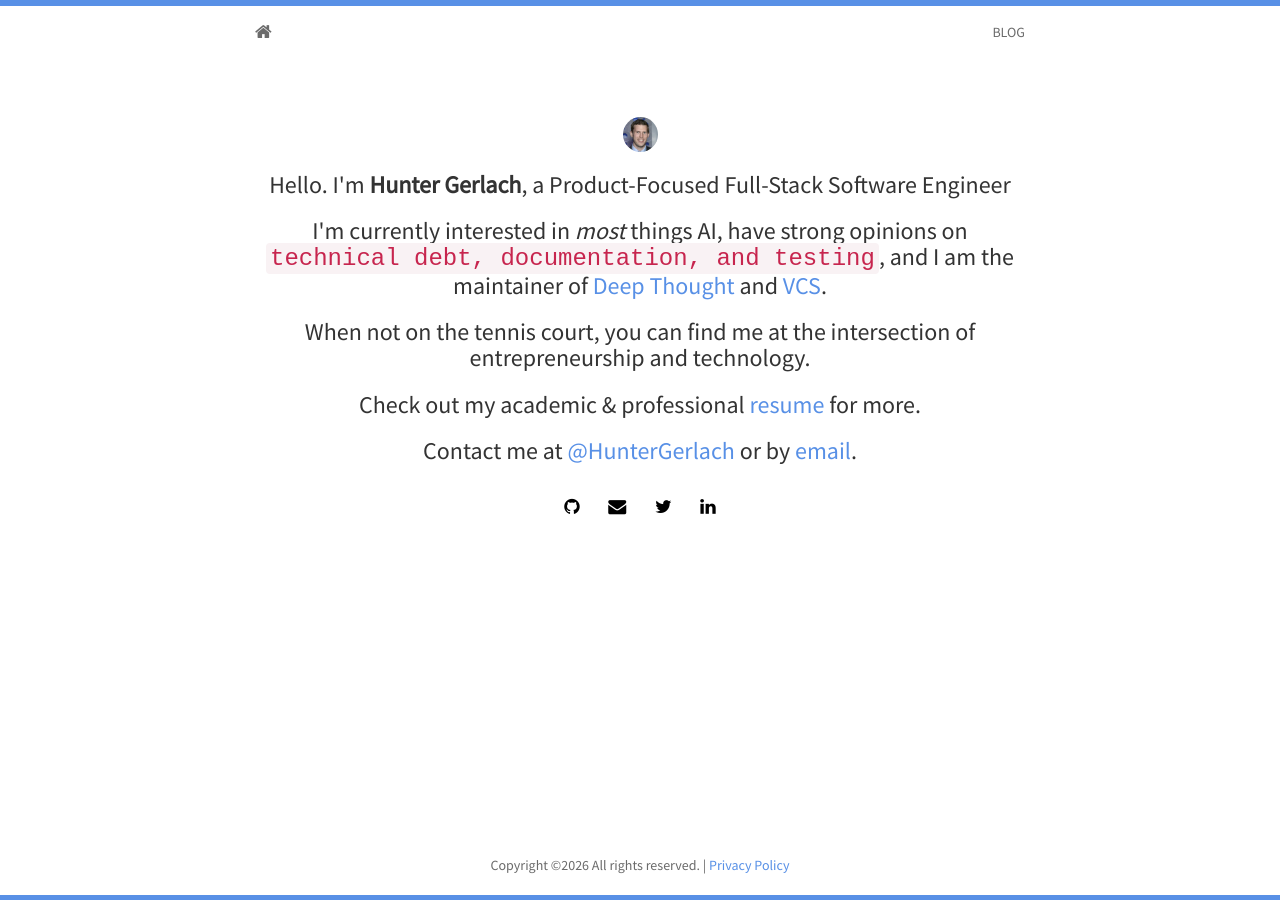
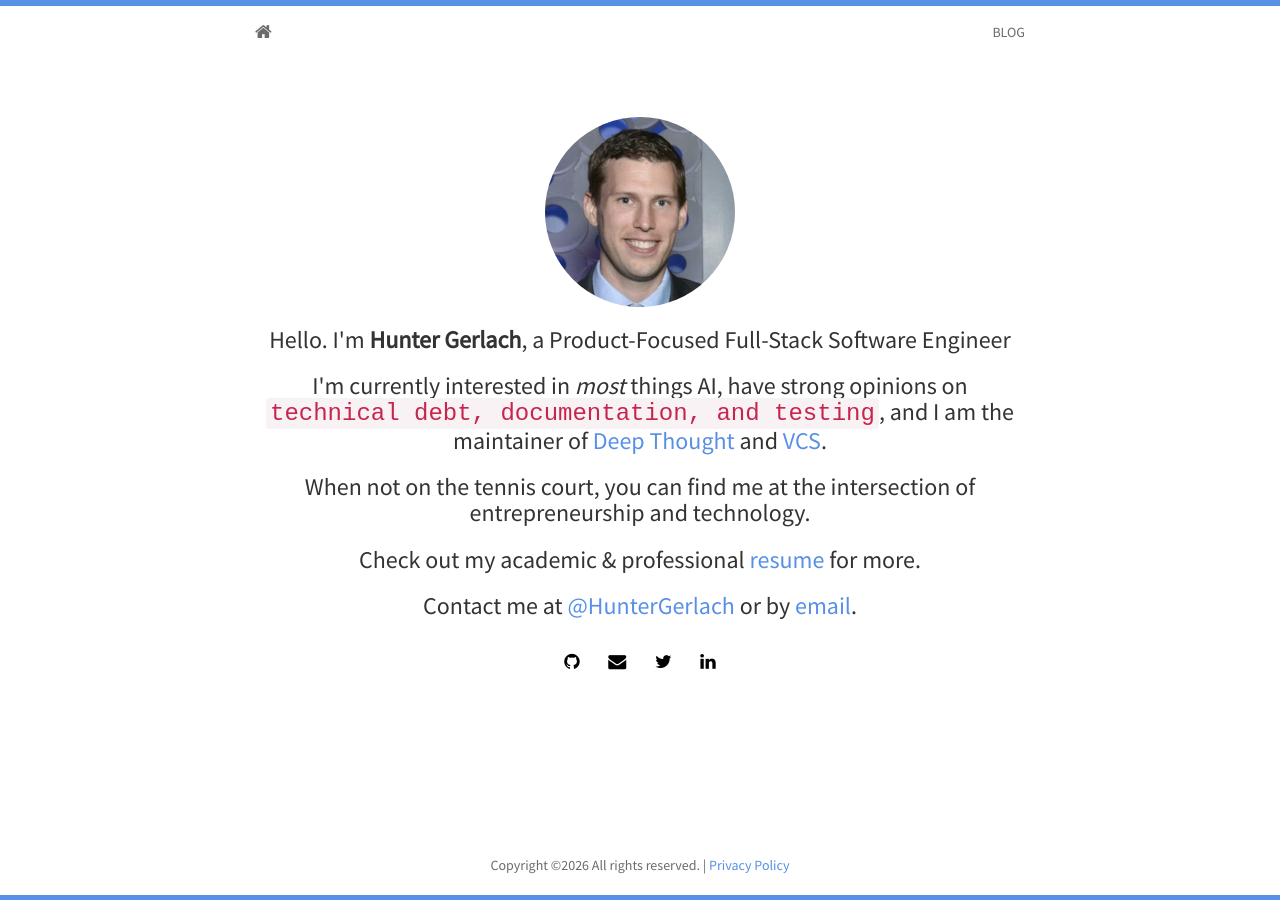
Before and after one commit to HunterGerlach/www.huntergerlach.com, a Jekyll site: the page built from index.html, in a window 1280 px wide. Built offline with Jekyll 4.4.1, drawn with Linux system fonts in a browser that asks for light colours; nearby versions of some CDN libraries; the list of posts is cut into pages by our own code.

Commit message:
Fix CSS bugs and improve hover feedback
- Fix comments.css selector that applied 2.5em sizing to all images
- Fix invalid padding-top: -10px in main.css
- Flatten CSS nesting syntax for browser compatibility
- Add hover color change to nav links, brand, and social icons
- Add transition: color 0.2s to all interactive elements
- Remove commented-out CSS and dead footer div
- Apply footer border directly to footer element

```diff
--- a/_includes/footer.html
+++ b/_includes/footer.html
@@ -5,4 +5,3 @@
         </div>
     </div>
 </footer>
-<div class="footer"></div>
--- a/static/css/comments.css
+++ b/static/css/comments.css
@@ -11,7 +11,7 @@
         border-top: 1px solid #aaa;
 }
 
-#gh-comments-list > li > a.user, img {
+#gh-comments-list > li > a.user {
             width: 2.5em;
             height: 2.5em;
             overflow: hidden;
@@ -30,10 +30,10 @@
             text-align: right;
             font-size: .6em;
             opacity: .5;
-
-            &:hover {
-                opacity: 1;
-            }
+            transition: opacity 0.2s;
+}
+#gh-comments-list > li > a.comment-url:hover {
+            opacity: 1;
 }
 
 #gh-comments-list > li > .comment-content {
@@ -45,12 +45,11 @@
     background: #000;
     color: #fff;
     padding: 1rem;
-
-    a {
-        color: #fff;
-        border-bottom-color: #fff;
-        outline-color: #fff;
-    }
+}
+#leave-a-comment a {
+    color: #fff;
+    border-bottom-color: #fff;
+    outline-color: #fff;
 }
 
 #no-comments-found {
--- a/static/css/main.css
+++ b/static/css/main.css
@@ -1,22 +1,18 @@
-/* Main page with stikky-footer
+/* Main page with sticky footer
 -------------------------------------------------- */
 html,
 body {
   height: 100%;
   background-color: #fff;
   font-family: 'Source Sans Pro', sans-serif;
-  /* The html and body elements cannot have any padding or margin. */
-  border-top: 3px solid #5890e6;/*#27A822;*/
+  border-top: 3px solid #5890e6;
 }
 /* Wrapper for page content to push down footer */
 #wrap {
   padding-bottom: 50px;
   min-height: 100%;
   height: auto;
-  /* Negative indent footer by its height */
   margin: 0 auto -65px;
-  /* Pad bottom by footer height */
-  /*padding: 0 0 60px;*/
 }
 
 /* Navbar
@@ -31,25 +27,27 @@
 }
 .navbar-default .navbar-brand {
   color: #6b6b6b;
+  transition: color 0.2s;
 }
 .navbar-default .navbar-brand:hover, .navbar-default .navbar-brand:focus {
-  color: #6b6b6b;
+  color: #5890e6;
 }
 .navbar-default .navbar-text {
   color: #6b6b6b;
 }
 .navbar-default .navbar-nav > li > a {
   color: #6b6b6b;
+  transition: color 0.2s;
 }
 .navbar-default .navbar-nav > li > a:hover, .navbar-default .navbar-nav > li > a:focus {
-  color: #6b6b6b;
+  color: #5890e6;
 }
 .navbar-default .navbar-nav > .active > a, .navbar-default .navbar-nav > .active > a:hover, .navbar-default .navbar-nav > .active > a:focus {
-  color: #6b6b6b;
+  color: #5890e6;
   background-color: #ffffff;
 }
 .navbar-default .navbar-nav > .open > a, .navbar-default .navbar-nav > .open > a:hover, .navbar-default .navbar-nav > .open > a:focus {
-  color: #6b6b6b;
+  color: #5890e6;
   background-color: #ffffff;
 }
 .navbar-default .navbar-toggle {
@@ -69,17 +67,17 @@
   color: #6b6b6b;
 }
 .navbar-default .navbar-link:hover {
-  color: #6b6b6b;
+  color: #5890e6;
 }
 @media (max-width: 767px) {
   .navbar-default .navbar-nav .open .dropdown-menu > li > a {
     color: #6b6b6b;
   }
   .navbar-default .navbar-nav .open .dropdown-menu > li > a:hover, .navbar-default .navbar-nav .open .dropdown-menu > li > a:focus {
-    color: #6b6b6b;
+    color: #5890e6;
   }
   .navbar-default .navbar-nav .open .dropdown-menu > .active > a, .navbar-default .navbar-nav .open .dropdown-menu > .active > a:hover, .navbar-default .navbar-nav .open .dropdown-menu > .active > a:focus {
-    color: #6b6b6b;
+    color: #5890e6;
     background-color: #ffffff;
   }
 }
@@ -96,10 +94,11 @@
   margin: 20px 0;
 }
 .container a {
-  color: #5890e6;/*#27A822;*/
+  color: #5890e6;
+  transition: color 0.2s;
 }
 .container a:hover {
-  color: #56b1ff;/*#267723;*/
+  color: #56b1ff;
 }
 .img-responsive {
  display: block;
@@ -120,16 +119,15 @@
   font-size: 15px;
 }
 .panel-default h4 a, h5 a {
-  color: #5890e6;/*#27A822;*/
+  color: #5890e6;
 }
 .panel-default h4 a:hover, h5 a:hover {
-  color: #56b1ff;/*#267723;*/
+  color: #56b1ff;
 }
 .panel{
   border-style: none;
 }
 .panel-body {
-  padding-top: -10px;
   text-align: left;
 }
 .social {
@@ -138,6 +136,10 @@
 }
 .social h4 > a {
   color: #000000;
+  transition: color 0.2s;
+}
+.social h4 > a:hover {
+  color: #5890e6;
 }
 .avatar {
   padding-top: 5%;
@@ -168,18 +170,9 @@
 /* Footer
 -------------------------------------------------- */
 
-.footer {
-  text-decoration: none !important;
-}
 .text-muted {
 	color: #6b6b6b;
 }
-div.footer{
-  border-bottom: 5px solid #5890e6;/*#27A822;*/
+footer {
+  border-bottom: 5px solid #5890e6;
 }
-/* Set the fixed height of the footer here */
-/*.footer {
-  height: 50px;
-  padding-bottom: 15px;
-
-}*/
```
